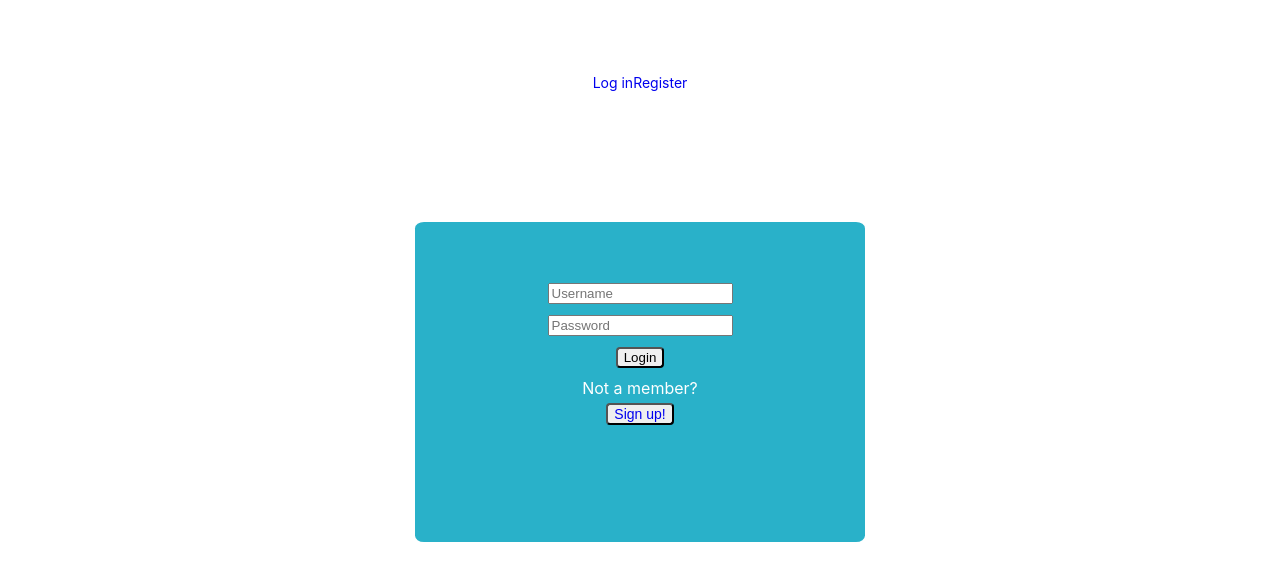
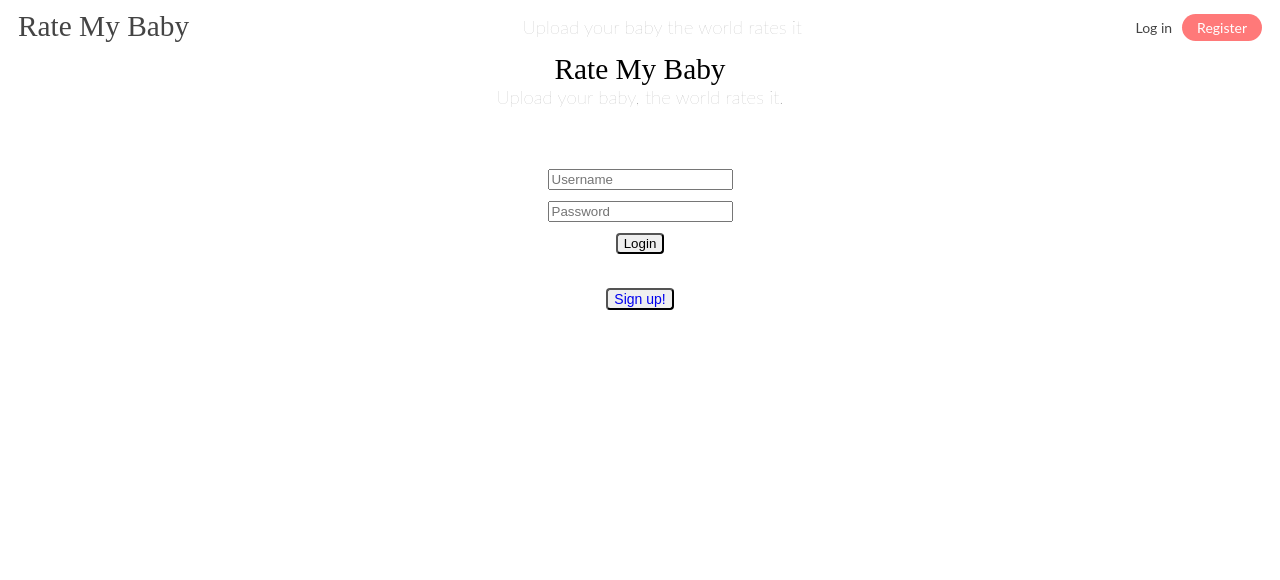
Before and after one commit to lfranckx/ratemybaby-client, a React (Create React App) app: page /login in a window 1280 px wide. Shown: the top 580 px of the page. Built offline with nearby package versions, Linux system fonts and the light colour scheme.

Commit message:
update restructe

```diff
--- a/src/Components/App/App.css
+++ b/src/Components/App/App.css
@@ -1,11 +1,3 @@
-h1, h2 {
-    /* color: rgb(41, 177, 201); */
-    color: white;
-}
-
-h3 {
-    color: white;
-}
 
 main {
     display: inline-block;
@@ -15,7 +7,6 @@ section {
     min-height: 320px;
     min-width: 450px;
     max-width: 550px;
-    background-color: rgb(41, 177, 201);
     border-radius: 2%;
     text-align: center;
     padding: 50px;
--- a/src/Components/App/App.js
+++ b/src/Components/App/App.js
@@ -92,7 +92,10 @@ class App extends Component {
   render() {
     return (
       <>
+        <header>
           <Header/>
+        </header>
+        <main>
           {this.state.error && <p className='error'>There was an error.</p>}
           <Switch>
             <Route
@@ -127,6 +130,7 @@ class App extends Component {
               component={NotFoundPage}
             />
           </Switch>
+        </main>
       </>
     )
   }
--- a/src/Components/Header/Header.css
+++ b/src/Components/Header/Header.css
@@ -1,47 +1,43 @@
 nav {
-    background-color: rgb(41, 177, 201);
+    /* background-color: rgb(41, 177, 201); */
     padding: 10px 18px;
     display: flex;
     justify-content: space-around;
+    justify-content: space-between;
     align-items: center;
 }
 
-#logo {
-    text-align: center;
-    border-radius: 50%;
-    border: solid white 2px;
-    height: 50px;
-    width: 50px;
+nav a {
+    color: #444;
+    text-decoration: none;
 }
 
-#logo-text {
-    position: relative;
-    top: 2px;
+h1, h2 {
+    margin: 0;
 }
 
-#user-display {
-    min-width: 50px;
-    display: inline;
+h1 {
+    font-size: 22pt;
+    font-family: 'Lustria';
+    font-weight: 100;
 }
 
-#user-text {
-    color: white;
+h2 {
+    opacity: 0.35;
+    font-family: 'Lato', sans-serif;
+    font-size: 14pt;
 }
 
-.nav-container {
-    margin: auto;
+.Header__not-logged-in a:last-child {
+    background: rgb(255, 121, 121);
+    color: white;
+    padding: 5px 15px;
+    border-radius: 15px;
+    margin-left: 10px;
 }
 
-.title {
-    font-size: 30px;
-    font-weight: bolder;
-    color: white;
+.Header__logged-in a {
+    border: 1px solid rgba(0, 0, 0, 0.25);
+    padding: 5px 15px;
+    border-radius: 15px;
 }
-
-
-.nav-links {
-    font-size: 22px;
-    text-decoration: none;
-    color: white;
-    margin: 0 10px;
-}
--- a/src/Components/Header/Header.js
+++ b/src/Components/Header/Header.js
@@ -41,14 +41,13 @@ export default class Nav extends Component {
 
     render() {
         return (
-            <>
-                <header>
+                <nav>
                     <Link to='/'><h1>Rate My Baby</h1></Link>
-                </header>
-                {TokenService.hasAuthToken()
+                    <h2>Upload your baby the world rates it</h2>
+                    {TokenService.hasAuthToken()
                     ? this.renderLogoutLink()
                     : this.renderLoginLink()}
-            </>
+                </nav>
         )
     }
 }
--- a/src/Components/LoginForm/Login.css
+++ b/src/Components/LoginForm/Login.css
@@ -1,7 +1,6 @@
 #login-form {
     position: relative;
     top: 45%;
-    color: white;
     margin: 10px;
 }
 
--- a/src/Components/SignUpForm/SignUpForm.css
+++ /dev/null
@@ -1,3 +0,0 @@
-#signup-h2 {
-    color: white;
-}
--- a/src/Contexts/BabiesContext.js
+++ b/src/Contexts/BabiesContext.js
@@ -33,7 +33,7 @@ export class BabiesProvider extends Component {
     }
 
     updateBaby = baby => {
-        console.log('updating baby:', baby)
+        console.log('updating baby', baby)
         this.setState({
             ...this.state.babies,
             baby
--- a/src/Routes/BabiesPage/BabiesPage.js
+++ b/src/Routes/BabiesPage/BabiesPage.js
@@ -14,8 +14,13 @@ export default class BabiesPage extends Component {
     }
 
     renderBabies() {
-        const { babies = [] } = this.context
-        let randomBaby = babies[Math.floor(Math.random() * babies.length)]
+        let { babies = [] } = this.context
+        let randomBaby
+        if (babies.length === 0 || randomBaby.length === 0) {
+            return <div>Loading...</div>
+        }
+        randomBaby = babies[Math.floor(Math.random() * babies.length)]
+        console.log(babies);
 
         return (
             <BabyProfile
@@ -28,12 +33,11 @@ export default class BabiesPage extends Component {
     render() {
         const { error } = this.context
         return (
-            <main>
-                <h2>Upload your baby, the world rates it.</h2>
+            <>
                 {error
                     ? <p className='error'>There was an error, try again</p>
                     : this.renderBabies()}
-            </main>
+            </>
         )
     }
 }
--- a/src/index.css
+++ b/src/index.css
@@ -4,15 +4,42 @@
 
 body {
   margin: 0;
-  font-family: -apple-system, BlinkMacSystemFont, 'Segoe UI', 'Roboto', 'Oxygen',
-    'Ubuntu', 'Cantarell', 'Fira Sans', 'Droid Sans', 'Helvetica Neue',
-    sans-serif;
+  font-family: 'Lato', sans-serif;
   -webkit-font-smoothing: antialiased;
   -moz-osx-font-smoothing: grayscale;
   text-align: center;
 }
 
-code {
-  font-family: source-code-pro, Menlo, Monaco, Consolas, 'Courier New',
-    monospace;
+
+h1, h2, h3, h4, h5, h6 {
+  margin: 0;
+  font-weight: 100;
 }
+
+h1 {
+  font-family: 'Lustria';
+}
+
+p {
+  color: #555;
+}
+
+.blue {
+  color: #477ACC;
+}
+
+.yellow {
+  color: #EAC435;
+}
+
+.green {
+  color: #09a55e;
+}
+
+.red {
+  color: #CA1551;
+}
+
+.orange {
+  color: #FB4D3D;
+}
```
Also changed, not shown: src/Contexts/BabyContext.js (added, +59 -0 lines). Lines whose indentation alone changed are shown as unchanged.
